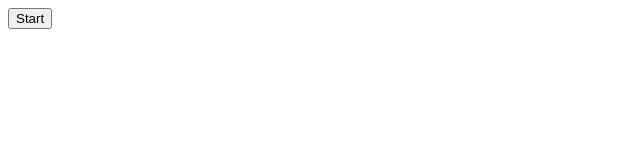
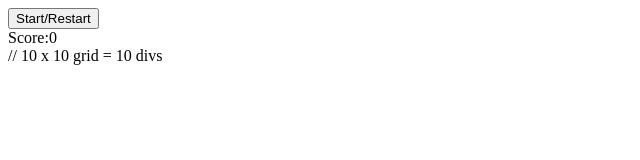
Before and after one commit to Maxeroz/snake-game-nokia-3310-Ania-Kubow-Tutorial, a plain HTML site: page index.html in a window 1280 px wide. Shown: the whole page, without its empty margins (0-640 px from the left). Drawn offline with Linux system fonts and the light colour scheme.

Commit message:
Adding Grid

```diff
--- a/index.html
+++ b/index.html
@@ -9,7 +9,12 @@
 
     <body>
 
-        <button class="start">Start</button>
+        <button class="start">Start/Restart</button>
+        <div class="score">Score:<span>0 </span></div>
+
+        <div class="grid"> // 10 x 10 grid = 10 divs
+            <div></div>
+        </div>
 
     </body>
 </html>
```
